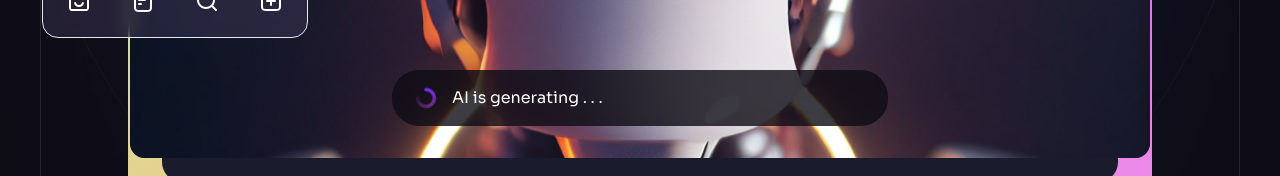
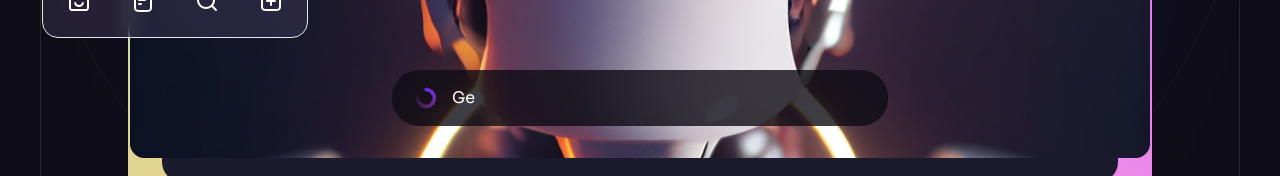
Before and after one commit to Nasrallah-AL/brainwave, a React (Vite) app: page / in a window 1280 px wide. Shown: the part 954-1130 px from the top of the page. Built offline with nearby package versions, Linux system fonts and the light colour scheme.

Commit message:
Added Type Animation

```diff
--- a/package.json
+++ b/package.json
@@ -14,6 +14,7 @@
     "react-dom": "^18.2.0",
     "react-just-parallax": "^3.1.16",
     "react-router-dom": "^6.23.0",
+    "react-type-animation": "^3.2.0",
     "scroll-lock": "^2.1.5"
   },
   "devDependencies": {
--- a/src/components/Generating.jsx
+++ b/src/components/Generating.jsx
@@ -1,4 +1,5 @@
 import {loading} from "../assets/index.js";
+import {TypeAnimation} from "react-type-animation";
 
 const Generating = ({ className }) => {
     return (
@@ -11,14 +12,24 @@ const Generating = ({ className }) => {
                 src={loading}
                 alt="loading"
             />
-            AI is generating
-            {
-                [...Array(3)].map((_, index) => (
-                    <span key={index} className={`animate-pulse`}>
-                        &nbsp;.
-                    </span>
-                ))
-            }
+            <TypeAnimation
+                sequence={[
+
+                    "AI is thinking...",
+                    1000,
+                    "Generating insights...",
+                    1000,
+                    "Processing data...",
+                    1000,
+                    "Analyzing patterns...",
+                    1000,
+                    "Searching through information...",
+                    1000
+                ]}
+                wrapper="span"
+                speed={50}
+                repeat={Infinity}
+            />
         </div>
     )
 }
```
Also changed, not shown: 1 other file (tests, documents, lock files or other folders).
